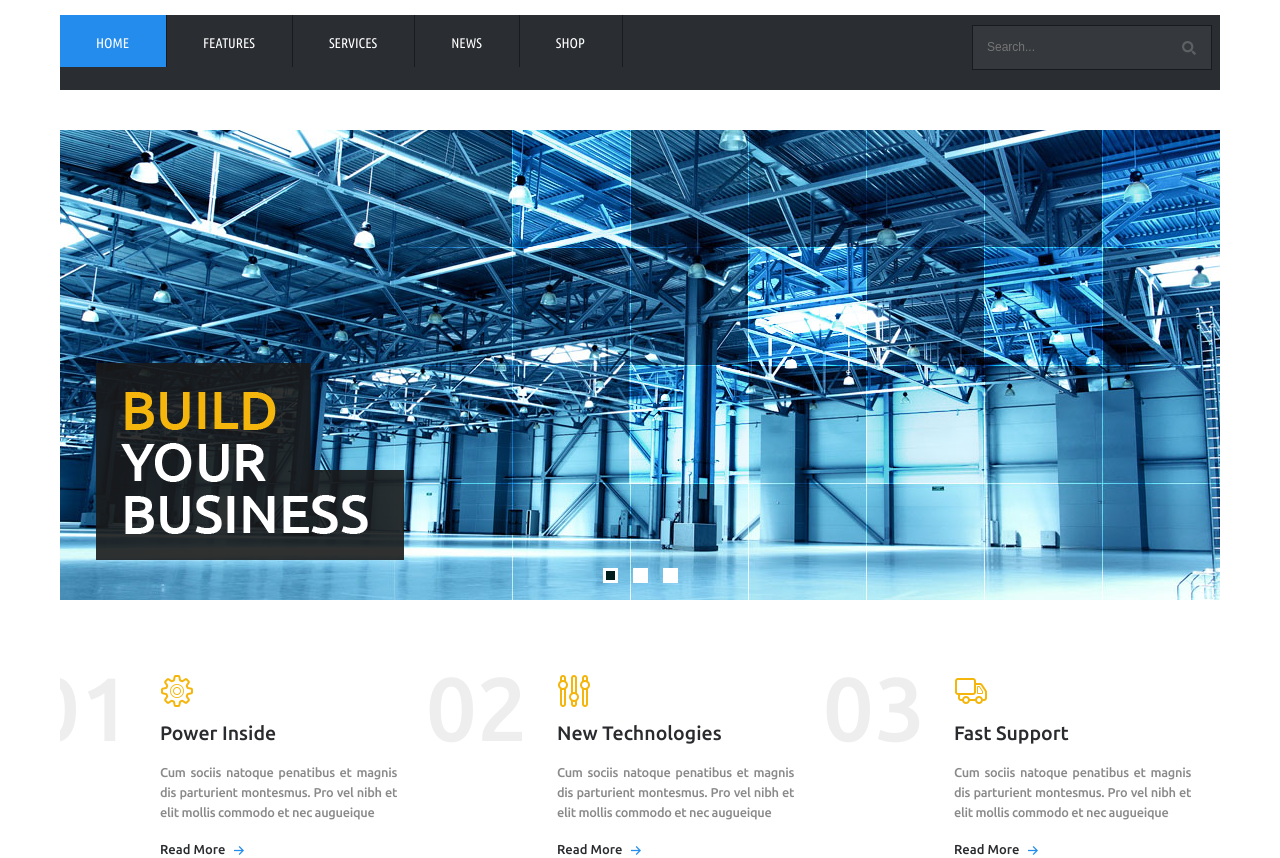
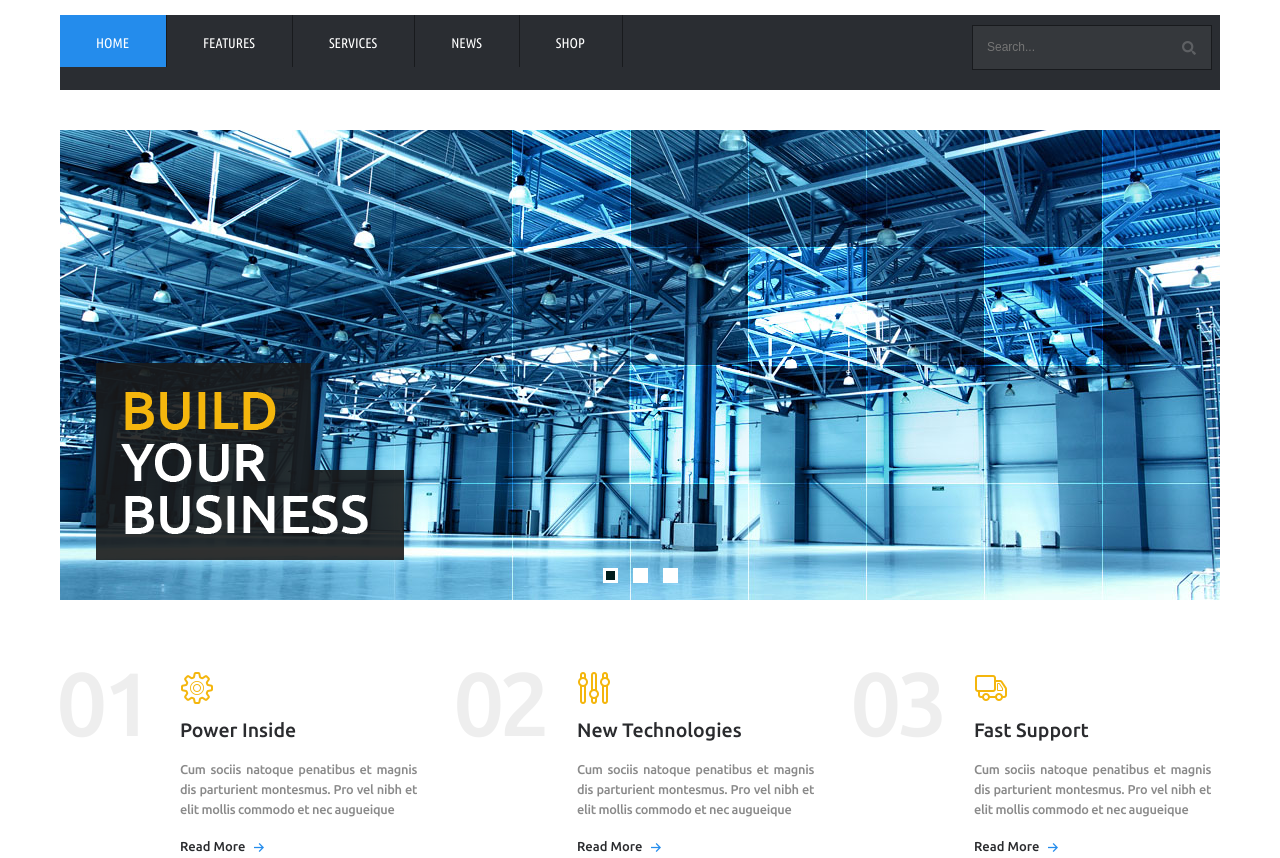
Before and after one commit to Gravituss/BionicFinalTask, a plain HTML site: page index.html in a window 1280 px wide. Shown: the part 94-952 px from the top of the page. Drawn offline with Linux system fonts and the light colour scheme.

Commit message:
tripple block improvement 04

```diff
--- a/css/style.css
+++ b/css/style.css
@@ -381,8 +381,8 @@ a {
 	text-align: justify;
 	vertical-align: top;
 	display: inline-block;
-	margin-top: 70px;
-	margin-right: 60px;
+	margin-top: 67px;
+	margin-right: 40px;
 
 	overflow: hidden;
 	width: 237px;
@@ -399,11 +399,12 @@ a {
 }
 
 .counter-box {
-	margin-top: 75px;
+	margin-top: 72px;
+	margin-right: 35px;
 	position: relative;
-	top: -12px;
-	left: -30px;
-	width: 100px;
+	top: -14px;
+
+	width: 85px;
 	height: 100px;
 	background-color: transparent;
 	text-indent: -99px;
@@ -431,6 +432,9 @@ a {
 	opacity: 0.22;
 	position: relative;
 	left: 53px;
+	letter-spacing: -5px;
+
+
 
 
 }
@@ -454,7 +458,6 @@ a {
 	color: #2a2b2e;
 	font-weight: 500;
 	font-size: 13px;
-	padding-top: 20px;
 	text-transform: capitalize;
 
 }
```
